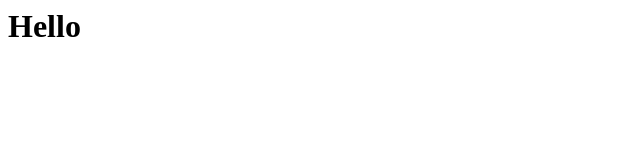
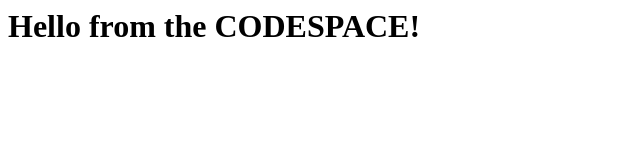
Before and after one commit to Travis-DOH/Codespaces, a plain HTML site: page index.html in a window 1280 px wide. Shown: the whole page, without its empty margins (0-640 px from the left). Drawn offline with Linux system fonts and the light colour scheme.

Commit message:
Adding Hello from the CODESPACE!

```diff
--- a/index.html
+++ b/index.html
@@ -1,4 +1,4 @@
 <HTML>
-<h1>Hello</h1>
+<h1>Hello from the CODESPACE!</h1>
 
 </HTML>
```
